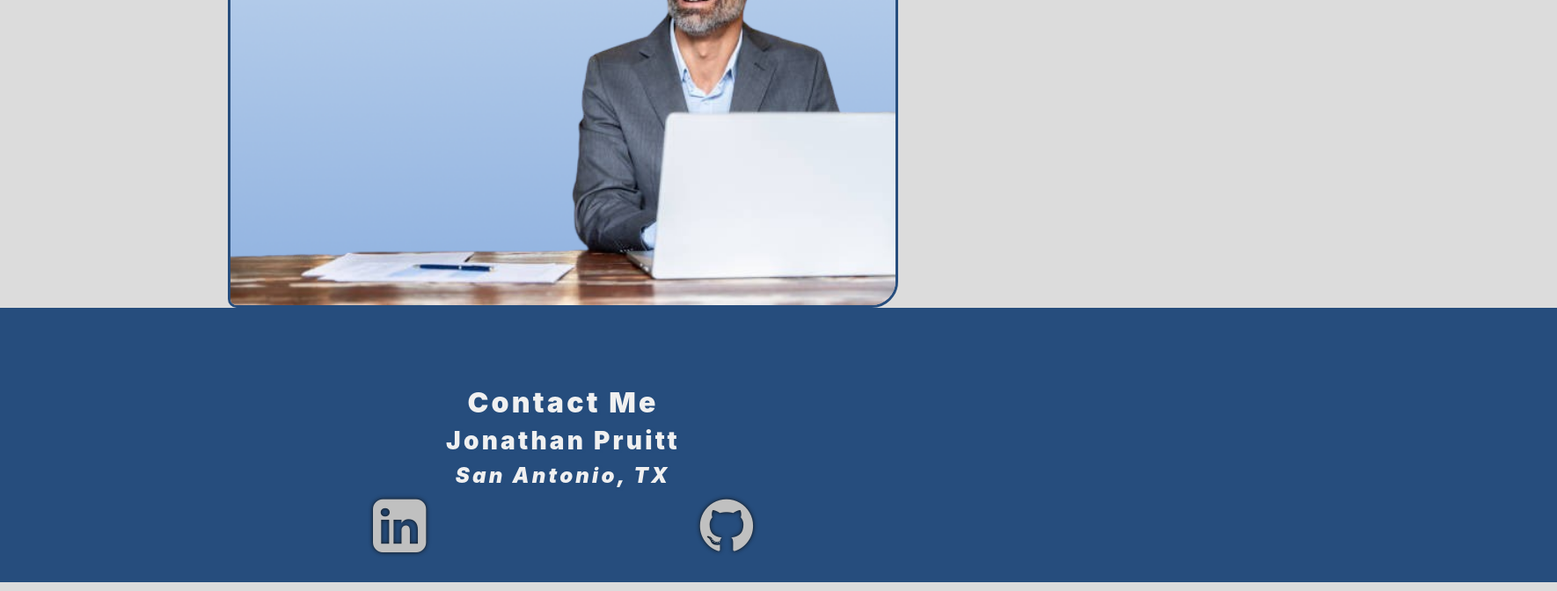
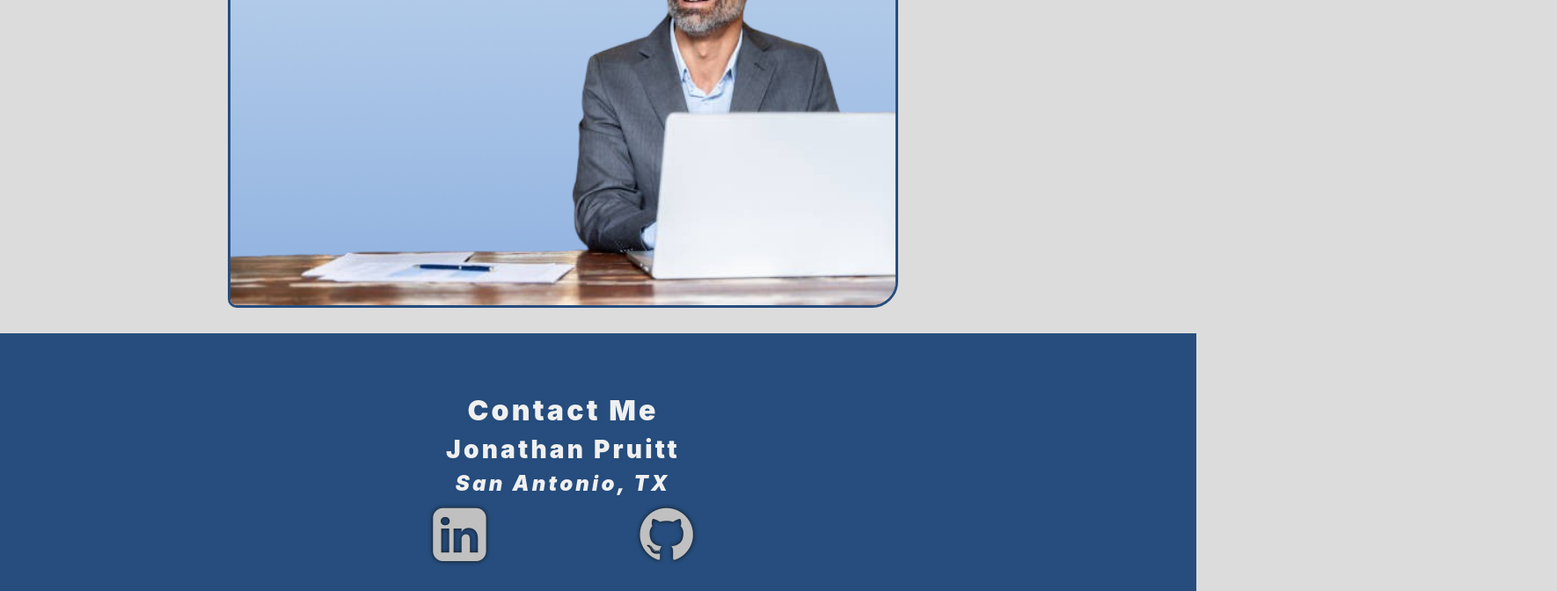
Before and after one commit to Jonathan-Pruitt/jonathanpruitt.github.io, a React (Create React App) app: page / in a window 1280 px wide. Shown: the part 7253-7925 px from the top of the page at 88% size, 1770 px wide, since content can reach past the window. Built offline with nearby package versions, Linux system fonts and the light colour scheme; no server answers.

Commit message:
Final Redeploy

```diff
--- a/src/resources/contact.css
+++ b/src/resources/contact.css
@@ -5,7 +5,7 @@
     right: 0;
     color: #f0f0f0;
     text-shadow: 0 0 5px #101010;
-    padding-top: 3%;
+    padding-top: 2%;
     padding-bottom: 3%;
 }
 
@@ -27,9 +27,10 @@
     IN THE FUTURE, DO NOT USE THIS BELOW STYLING
 */
 .crawl {
-    left : -50vw;
-    right : -50vw;
-    overflow-x: hidden;
+    margin-top: 3%;
+    padding-top: 1%;
+    left : -18vw;
+    right : -18vw;
 }
 
 /*
```
Also changed, not shown: 6 other files (tests, documents, lock files or other folders).
